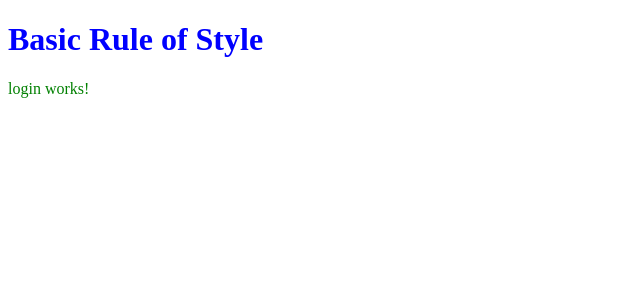
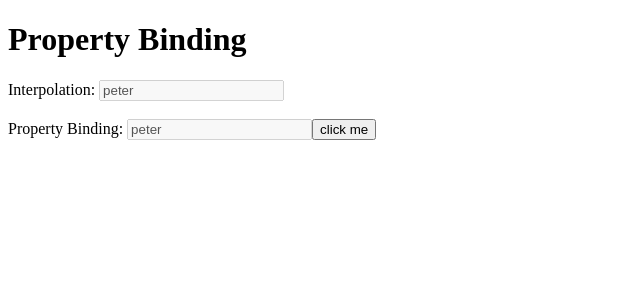
Before and after one commit to faisalmoinuddin99/ProductShut_FrontEnd, an Angular app: page / in a window 1280 px wide. Shown: the top 300 px of the page, without its empty margins (0-640 px from the left). Built offline with nearby package versions, Linux system fonts and the light colour scheme.

Commit message:
Property Binding

```diff
--- a/src/app/app.component.html
+++ b/src/app/app.component.html
@@ -1,9 +1,10 @@
-<h1 class="heading">{{title}}</h1>
+<h1>{{title}}</h1>
 
-<!-- internal styling first preference -->
-<style>
-    .heading{
-        color: blue;
-    }
-</style>
-<app-login></app-login>
+<!-- Example of interpolation with properties -->
+<label >Interpolation: </label><input type="text" name="user-name" value={{name}} disabled={{disable}}>
+
+<br /><br />
+<!-- Example of property binding -->
+<label>Property Binding: </label><input type="text" name="user-name" [value]=name  [disabled]=disable>
+
+<button (click)="changeDisbale()">click me</button>
--- a/src/app/app.component.ts
+++ b/src/app/app.component.ts
@@ -6,12 +6,17 @@ import { Component } from '@angular/core';
   styleUrls: ['./app.component.css']
 })
 export class AppComponent {
-  title: string = 'Basic Rule of Style';
+  title: string = 'Property Binding';
 
-  displayValue: string = ''
-  getValue(val: string){
-    console.log(val);
-    this.displayValue = val ;
+ name : string = "peter"
+
+ disable: boolean = true
+
+ changeDisbale(){
+  if(this.disable === true){
+    this.disable = false
+  }else {
+    this.disable = true
   }
-
+ }
 }
--- a/src/app/app.module.ts
+++ b/src/app/app.module.ts
@@ -2,7 +2,7 @@ import { NgModule } from '@angular/core';
 import { BrowserModule } from '@angular/platform-browser';
 
 import { AppComponent } from './app.component';
-import { LoginComponent } from './login/login.component';
+
 
 
 @NgModule({
@@ -10,7 +10,6 @@ import { LoginComponent } from './login/login.component';
   // used to register components
   declarations: [
     AppComponent,
-    LoginComponent,
 
   ],
   // used to register modules
--- a/src/app/login/login.component.html
+++ /dev/null
@@ -1 +0,0 @@
-<p class="heading">login works!</p>
--- a/src/app/login/login.component.ts
+++ /dev/null
@@ -1,15 +0,0 @@
-import { Component, OnInit } from '@angular/core';
-
-@Component({
-  selector: 'app-login',
-  templateUrl: './login.component.html',
-  styleUrls: ['./login.component.css']
-})
-export class LoginComponent implements OnInit {
-
-  constructor() { }
-
-  ngOnInit(): void {
-  }
-
-}
```
Also changed, not shown: src/app/login/login.component.css (deleted), 1 other file (tests, documents, lock files or other folders).
